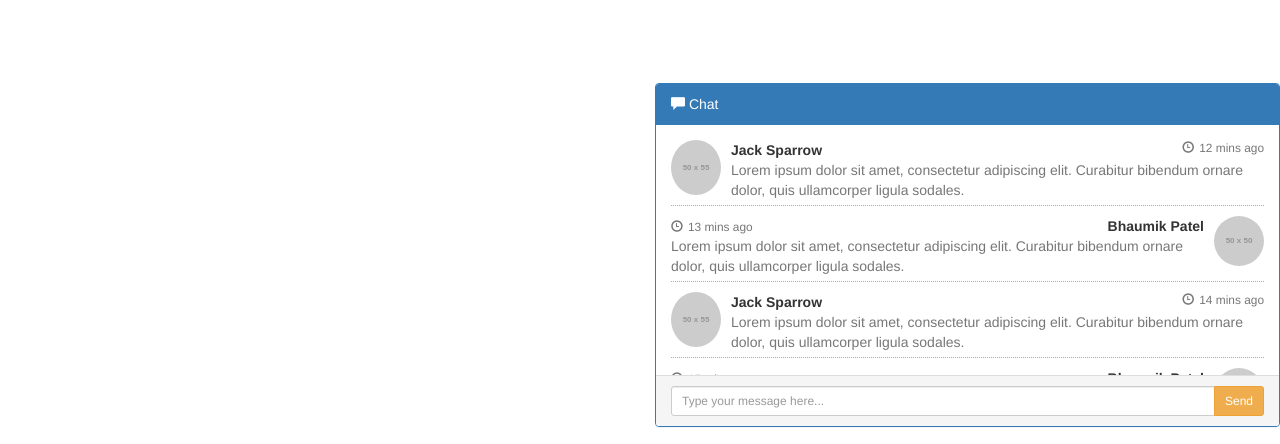
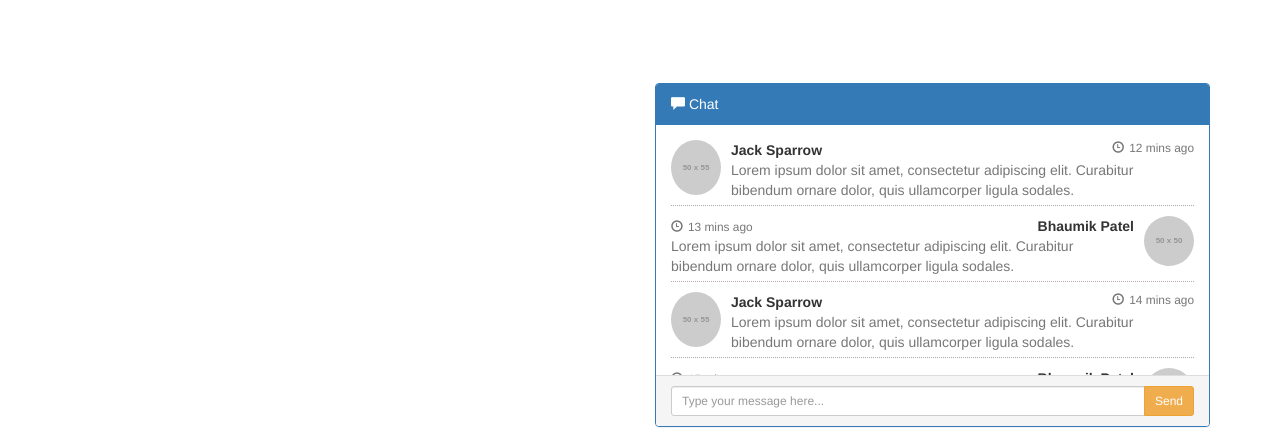
Before and after one commit to danbgoldman/uherd, a website: page index.html in a window 1280 px wide. Shown: the part 192-636 px from the top of the page. Drawn offline with Linux system fonts and the light colour scheme; placeholder pictures from the web are drawn by us.

Commit message:
fixed bootstrap bad formatting

```diff
--- a/index.html
+++ b/index.html
@@ -43,6 +43,7 @@
 
     <div class="container">
 
+        <div class="row">
             <div class="starter-template">
                 <h1>Have uHerd?</h1>
                 <p class="lead">Create an event and invite some friends!</p>
@@ -241,10 +242,11 @@
 
 <!--    // Step 1: Load JavaScript client library -->
     <script src="https://apis.google.com/js/client.js?onload=handleClientLoad"></script>
-</div>
 
 
-          <div class='col-sm-6'>
+    <div class="row">
+
+          <div class='col-xs-6'>
               <ul id="threads" class="list-group"></ul>
           </div>
 
@@ -274,7 +276,6 @@
           });
       </script>
 
-          <div class="row">
 
               <div class="col-xs-6">
                   <div class="panel panel-primary">
@@ -370,6 +371,7 @@
               </div>
 
           </div>
+    </div>
 
 
 </body>
```
Lines whose indentation alone changed are shown as unchanged.
